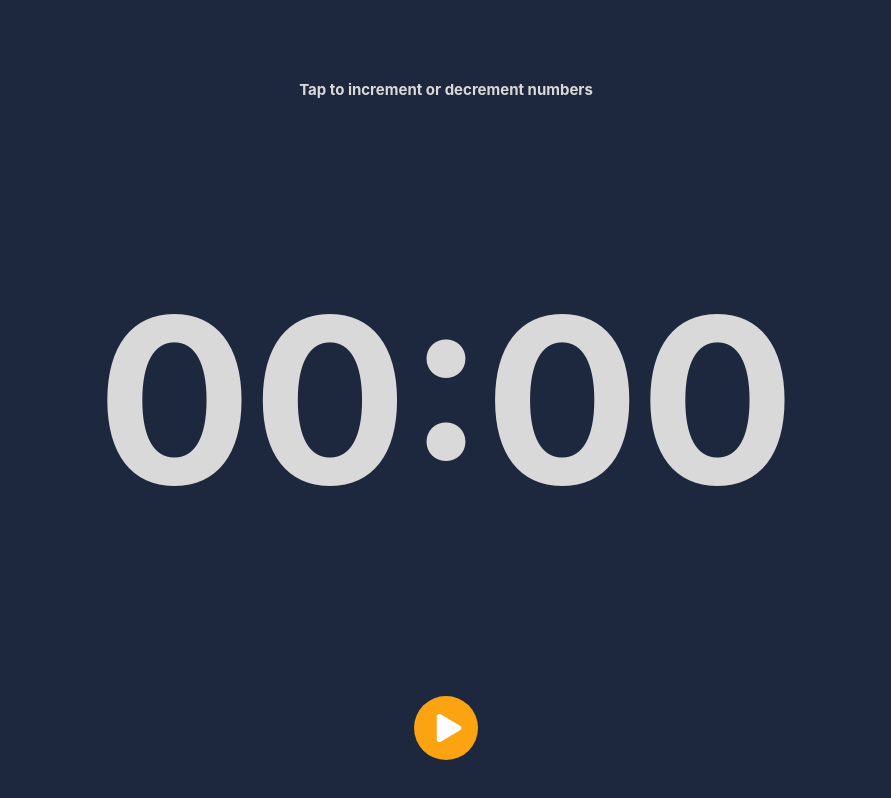
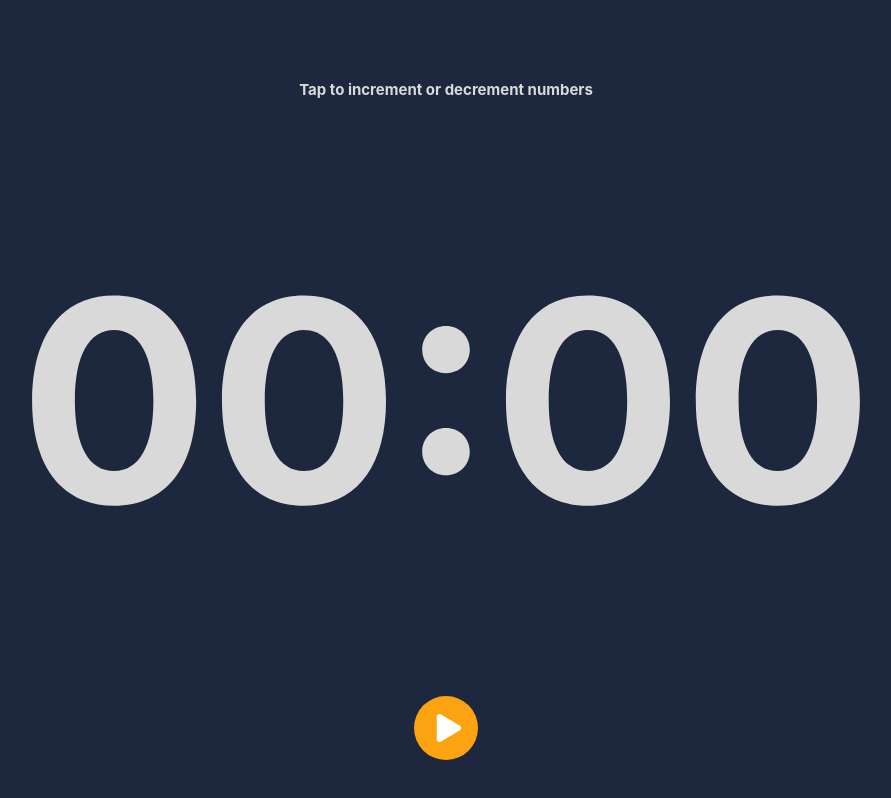
Before and after one commit to alexalannunes/react-timer-pwa, a React (Create React App) app: page / in a window 1280 px wide. Shown: the whole page, without its empty margins (194-1085 px from the left). Built offline with nearby package versions, Linux system fonts and the light colour scheme.

Commit message:
style: increase font size

```diff
--- a/src/timer/styles.module.scss
+++ b/src/timer/styles.module.scss
@@ -6,7 +6,7 @@
   align-items: center;
   justify-content: center;
   font-weight: bold;
-  font-size: clamp(5rem, 18vw, 24vw);
+  font-size: clamp(5rem, 22vw, 28vw);
 
   .howToUse {
     /* adjust when resizing */
```
